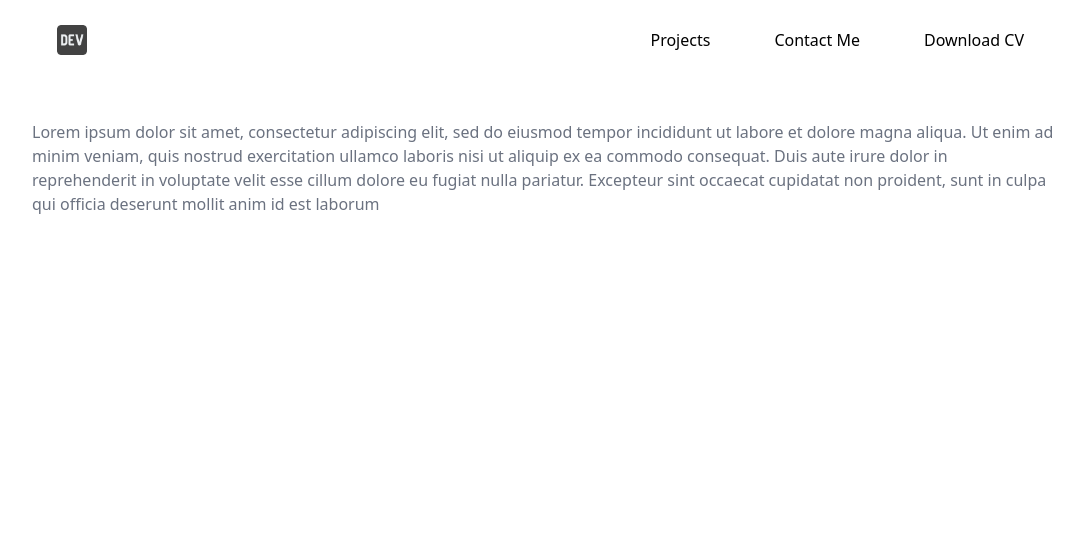
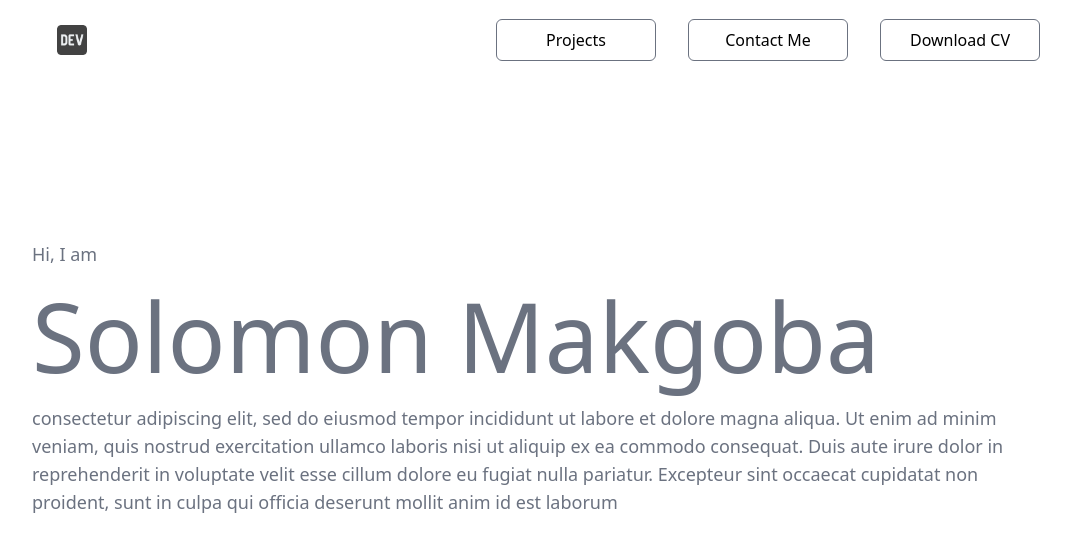
Before and after one commit to SKaraboM/skarabom.github.io, a React (Create React App) app: page / in a window 1280 px wide. Shown: the top 552 px of the page, without its empty margins (96-1179 px from the left). Built offline with nearby package versions, Linux system fonts and the light colour scheme.

Commit message:
Enhance Main component styling and content for better presentation

```diff
--- a/src/Components/Main.js
+++ b/src/Components/Main.js
@@ -27,9 +27,9 @@ const Main = () => {
                         </button>
                     </div>
                     <ul className="flex-row md:flex md:static md:flex-row md:items-center hidden">
-                        <li className="mx-2 my-auto md:mx-8">Projects</li>
-                        <li className="mx-2 my-auto md:mx-8">Contact Me</li>
-                        <li className="mx-2 my-auto md:mx-8">Download CV</li>
+                        <li className="w-40 border border-gray-500 dark:border-white text-center my-auto md:mx-4 hover:bg-white hover:text-black px-6 py-2 rounded-md ">Projects</li>
+                        <li className="w-40 border border-gray-500 dark:border-white text-center my-auto md:mx-4 hover:bg-white hover:text-black px-6 py-2 rounded-md">Contact Me</li>
+                        <li className="w-40 border border-gray-500 dark:border-white text-center my-auto md:mx-4 hover:bg-white hover:text-black px-6 py-2 rounded-md">Download CV</li>
                     </ul>
                     {menuOpen && (
                         <ul className="flex flex-col bg-white dark:bg-black text-black dark:text-white absolute right-0 top-20 w-40 shadow-lg md:hidden z-50">
@@ -41,13 +41,16 @@ const Main = () => {
                 </div>
 
             </div>
-            <div className="body" class=" text-gray-500 dark:text-white w-4/5 flex flex-col md:flex-row md:justify-between md:items-center mx-auto my-10">
-                <p >Lorem ipsum dolor sit amet,
-                    consectetur adipiscing elit, sed do eiusmod tempor incididunt ut labore et
-                    dolore magna aliqua. Ut enim ad minim veniam, quis nostrud exercitation ullamco
-                    laboris nisi ut aliquip ex ea commodo consequat. Duis aute irure dolor in reprehenderit
-                    in voluptate velit esse cillum dolore eu fugiat nulla pariatur. Excepteur sint occaecat
-                    cupidatat non proident, sunt in culpa qui officia deserunt mollit anim id est laborum</p>
+            <div className="body" class=" text-gray-500 dark:text-white w-4/5 md:justify-between md:items-center mx-auto text-lg">
+                <p class="mt-10 md:mt-40 mb-5">Hi, I am</p>
+                <h1 class="mb-5 text-6xl md:text-8xl">Solomon Makgoba</h1>
+                    <p>
+                        consectetur adipiscing elit, sed do eiusmod tempor incididunt ut labore et
+                        dolore magna aliqua. Ut enim ad minim veniam, quis nostrud exercitation ullamco
+                        laboris nisi ut aliquip ex ea commodo consequat. Duis aute irure dolor in reprehenderit
+                        in voluptate velit esse cillum dolore eu fugiat nulla pariatur. Excepteur sint occaecat
+                        cupidatat non proident, sunt in culpa qui officia deserunt mollit anim id est laborum
+                    </p>
             </div>
         </div>
     );
```
